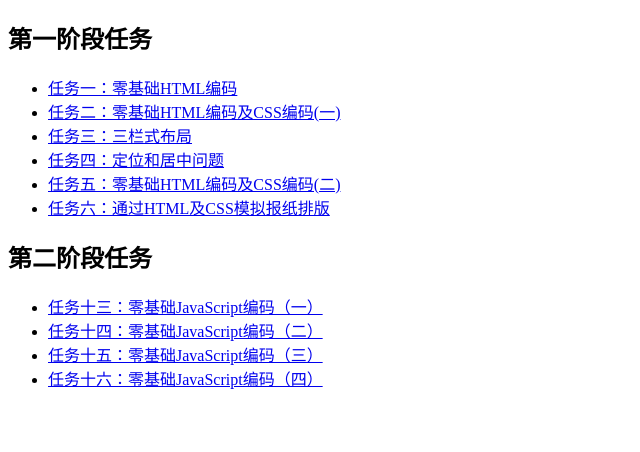
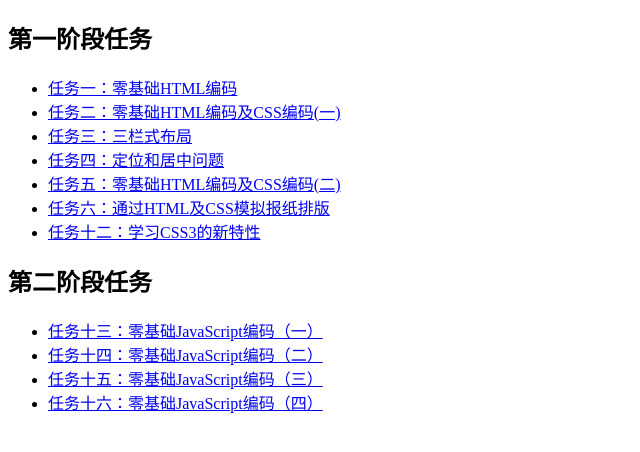
Before and after one commit to liudingyuan/liudingyuan.github.io, a plain HTML site: page baidu_ife/index.html in a window 1280 px wide. Shown: the whole page, without its empty margins (0-640 px from the left). Drawn offline with Linux system fonts and the light colour scheme.

Commit message:
add item

```diff
--- a/baidu_ife/index.html
+++ b/baidu_ife/index.html
@@ -13,6 +13,7 @@
 	<li><a href="http://liudingyuan.github.io/baidu_ife/task_1/task_1_04.html">任务四：定位和居中问题</a></li>
 	<li><a href="http://liudingyuan.github.io/baidu_ife/task_1/task_1_05.html">任务五：零基础HTML编码及CSS编码(二)</a></li>
 	<li><a href="http://liudingyuan.github.io/baidu_ife/task_1/task_1_06.html">任务六：通过HTML及CSS模拟报纸排版</a></li>
+	<li><a href="http://liudingyuan.github.io/baidu_ife/task_1/task_1_12.html">任务十二：学习CSS3的新特性</a></li>
     </ul>
     <h2>第二阶段任务</h2>
     <ul>
```
